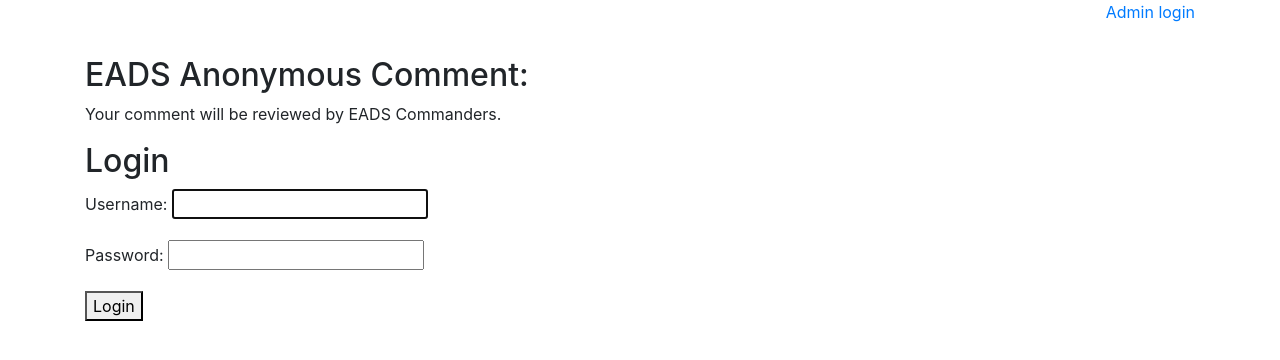
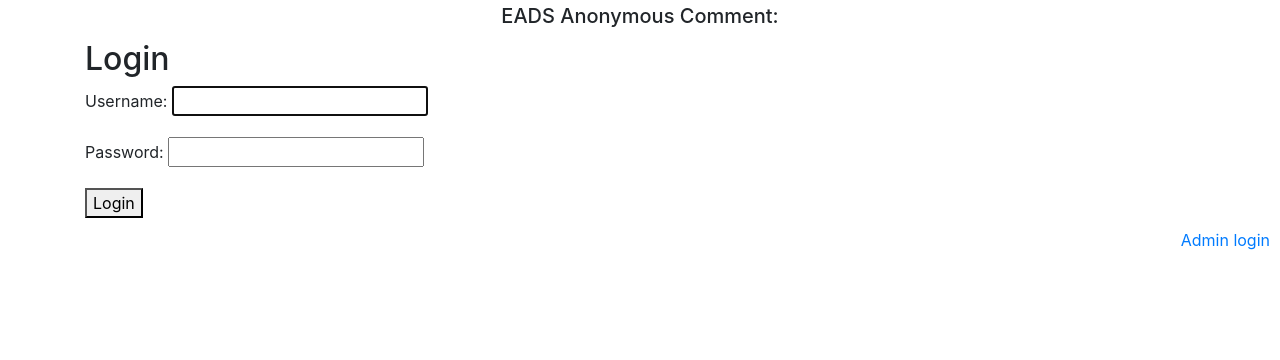
Before and after one commit to JaHRSe/CommentBox, a Django app: page /accounts/login/ in a window 1280 px wide. Shown: the top 360 px of the page. Run offline with Django 3.2, Linux system fonts and the light colour scheme; some libraries are stand-ins or nearby versions.

Commit message:
more html stuff

```diff
--- a/comment/views.py
+++ b/comment/views.py
@@ -45,7 +45,7 @@ class Comment(View):
             obj.save()
 
         # Send out email notification
-        emailComment(comment)
+        #emailComment(comment)
 
         return redirect('comment:comment')
 
--- a/commentbox/static/js/comment.js
+++ b/commentbox/static/js/comment.js
@@ -57,9 +57,13 @@ function processForm(){
 
     let url = '';
 
-    let callBack = function(){console.log('success!')};
+    let callBack = function(){postFormSubmit()};
 
     sendPost(data,url,callBack);
+}
+
+function postFormSubmit(){
+    $('#submitSuccessMsg').show();
 }
 
 ///////////////////////////////////////////////////////
--- a/commentbox/templates/base.html
+++ b/commentbox/templates/base.html
@@ -17,31 +17,30 @@
 <body>
     <div id="site-wrapper" class="container">
     <header>
-        <div class = "row"  >
-            <div class="col">
-            <div align="right">
-                {% if user.is_authenticated %}
-                    <a href="{% url 'logout' %}">logout</a>
-                    <a href="{% url 'comment:comment' %}">Home  </a>
-                {% else %}
-                    <p><a href="{% url 'login' %}">Admin login</a></p>
-                {% endif %}
-            </div>
-            </div>
-        </div>
-        <div id="header" class="row" >
-            <div class="col">
+
+        <div id="header" class="row justify-content-center" style="padding: 4px">
                 <p>
-                <h2>EADS Anonymous Comment:</h2>
-                Your comment will be reviewed by EADS Commanders.
+                <h5>EADS Anonymous Comment:</h5>
+
                 </p>
-            </div>
         </div>
         {% block header %}{% endblock %}
     </header>
             {% block content %}
                 if you see this, something is wrong!
             {% endblock content %}
+    </div>
+    <div class = "row" style="padding: 10px" >
+        <div class="col">
+        <div align="right">
+            {% if user.is_authenticated %}
+                <a href="{% url 'logout' %}">logout</a>
+                <a href="{% url 'comment:comment' %}">Home  </a>
+            {% else %}
+                <p><a href="{% url 'login' %}">Admin login</a></p>
+            {% endif %}
+        </div>
+        </div>
     </div>
 </body>
 <footer class="row">
```
Also changed, not shown: comment/templates/comment.html (+12 -8 lines), commentbox/settings/base.py (+4 -4 lines), comment/static/images/emblem.jpg (added), commentbox/uploads/Eastern_Air_Defense_Sector_emblem.jpg (added), commentbox/uploads/Eastern_Air_Defense_Sector_emblem_DC8Ko4D.jpg (added), 1 other file.
